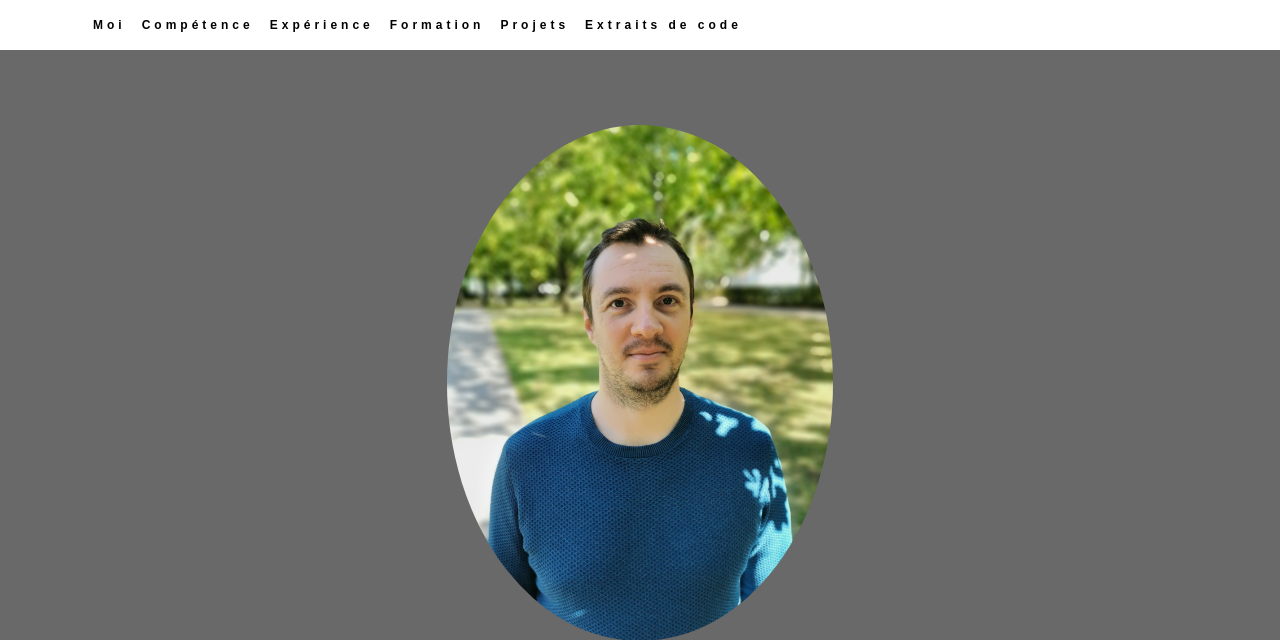
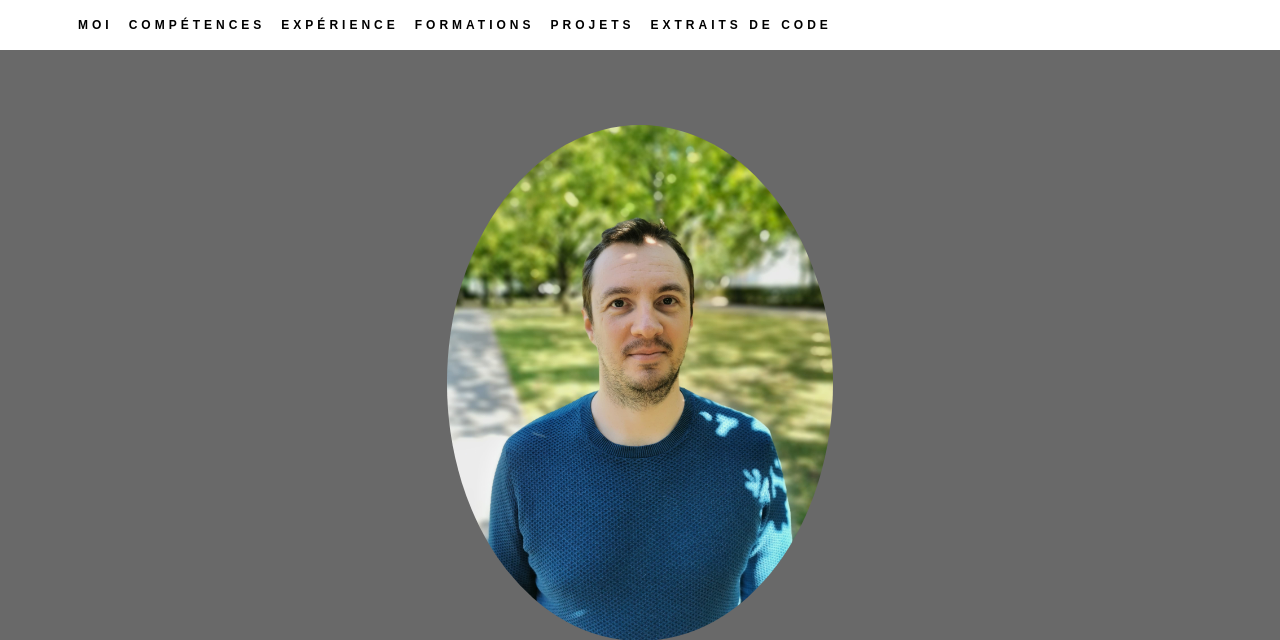
Before and after one commit to rouge13/portfolioPythonDjango, a Django app: page / in a window 1280 px wide. Shown: the top 640 px of the page. Run offline with Django 3.2, Linux system fonts and the light colour scheme; some libraries are stand-ins or nearby versions.

Commit message:
href cv docx and pdf

```diff
--- a/static/css/style.css
+++ b/static/css/style.css
@@ -49,12 +49,13 @@ ul, ol{
     background: white;
     font-size: 12px;
     letter-spacing: 4px;
+    text-transform: uppercase;
     font-weight: bold;
 
 }
 
-.navbar .navbar-nav ul > li{
-    display: inline-block;
+.navbar .navbar-nav li{
+    display: inline;
     float: none;
     vertical-align: top;
 }
@@ -68,8 +69,8 @@ ul, ol{
 }
 
 .navbar-nav li a:hover, .navbar-nav li.active a{
-    color: black;
-    background: white !important;
+    color: white !important;
+    background: dimgray !important;
 
 }
 
--- a/testcv/templates/home.html
+++ b/testcv/templates/home.html
@@ -32,11 +32,11 @@
 					</button>
 				</div>
 				<div class="collapse navbar-collapse" id="myNavbar">
-					<ul class="navbar-nav">
+					<ul class="navbar-nav row">
 						<li><a class="nav-link active" href="#about">Moi</a></li>
-						<li><a class="nav-link" href="#skills">Compétence</a></li>
+						<li><a class="nav-link" href="#skills">Compétences</a></li>
 						<li><a class="nav-link" href="#experience">Expérience</a></li>
-						<li><a class="nav-link" href="#education">Formation</a></li>
+						<li><a class="nav-link" href="#education">Formations</a></li>
 						<li><a class="nav-link" href="#project">Projets</a></li>
 						<li><a class="nav-link" href="#extractsCode">Extraits de code</a></li>
 					</ul>
@@ -62,8 +62,8 @@
 						<li>N° de téléphone</li>
 						<li><a href="https://www.linkedin.com/in/julien-hammer-7b85b5b4/">LinkedIn</a></li>
 						<li><a href="https://github.com/rouge13/gitRed">GitHub</a></li>
-						<li><a href="docs/HAMMER%20Julien%20CV%20Developpeur%20web%20junior.pdf" class="button1">Télécharger CV en PDF</a></li>
-						<li><a href="docs/HAMMER%20Julien%20CV%20Developpeur%20web%20junior.docx" class="button1">Télécharger CV en DOCX</a></li>
+						<li><a href="{% static 'docs/HAMMER%20Julien%20CV%20Developpeur%20web%20junior.pdf' %}" class="button1">Télécharger CV en PDF</a></li>
+						<li><a href="{% static 'docs/HAMMER%20Julien%20CV%20Developpeur%20web%20junior.docx' %}" class="button1">Télécharger CV en DOCX</a></li>
 
 					</ul>
 				</div>
```
